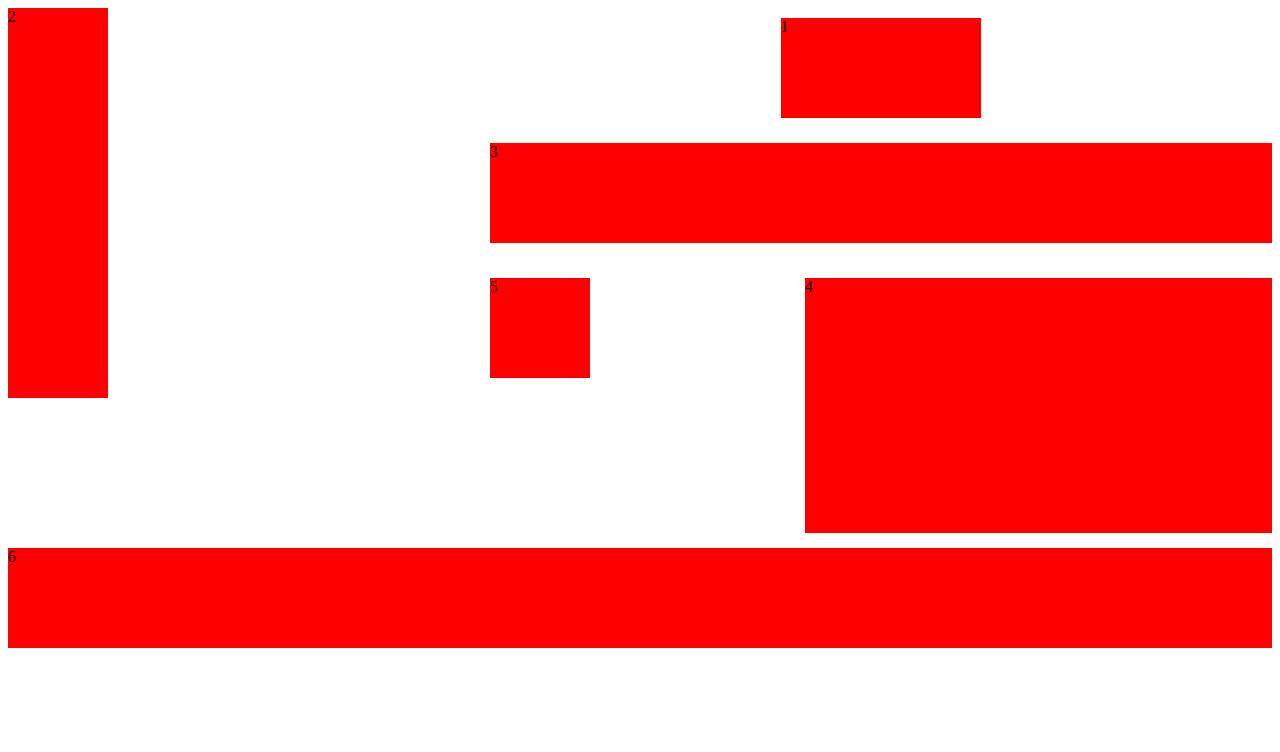
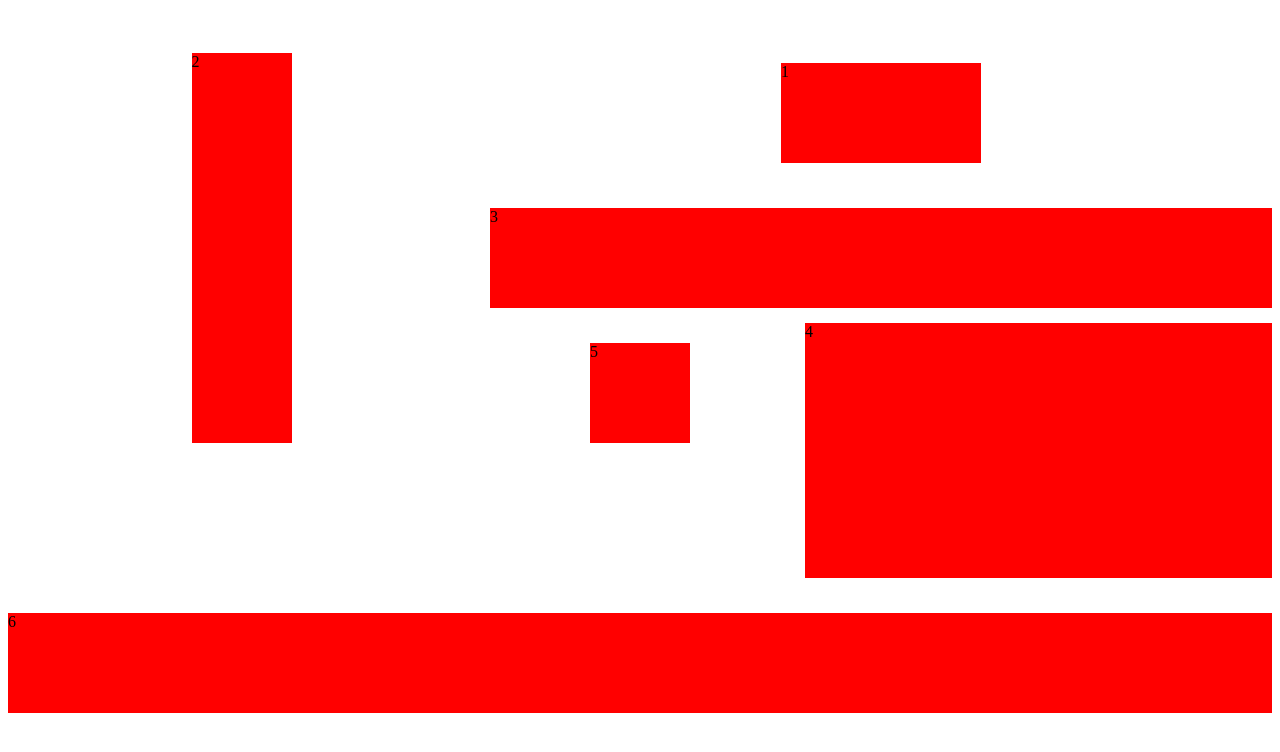
Before and after one commit to syntra-mvl-front-end-2019-2021/html-css-rubenq, a plain HTML site: page les-7/intro-grid/index.html in a window 1280 px wide. Drawn offline with Linux system fonts and the light colour scheme.

Commit message:
CSS Grid oefening

```diff
--- a/les-7/intro-grid/style.css
+++ b/les-7/intro-grid/style.css
@@ -1,4 +1,5 @@
 .grid {
+    height: 750px;
     display: grid;
     /* grid-template-columns: [first] 150px [second] 150px [third] 150px [forth]; */
     /* grid-template-columns: [start] 1fr 300px 1fr [end];
@@ -10,8 +11,14 @@
         'main main sidebar'
         'main main sidebar'
         'footer footer footer';
-    column-gap: 15px;
-    row-gap: 15px;
+    /* grid-column-gap: 15px;
+    grid-row-gap: 15px; */
+    grid-gap: 15px 15px;
+    /* justify-items: center;
+    align-items: end; */
+    place-items: end center;
+    justify-content: center;
+    align-content: center;
 }
 
 .grid-item {
```
